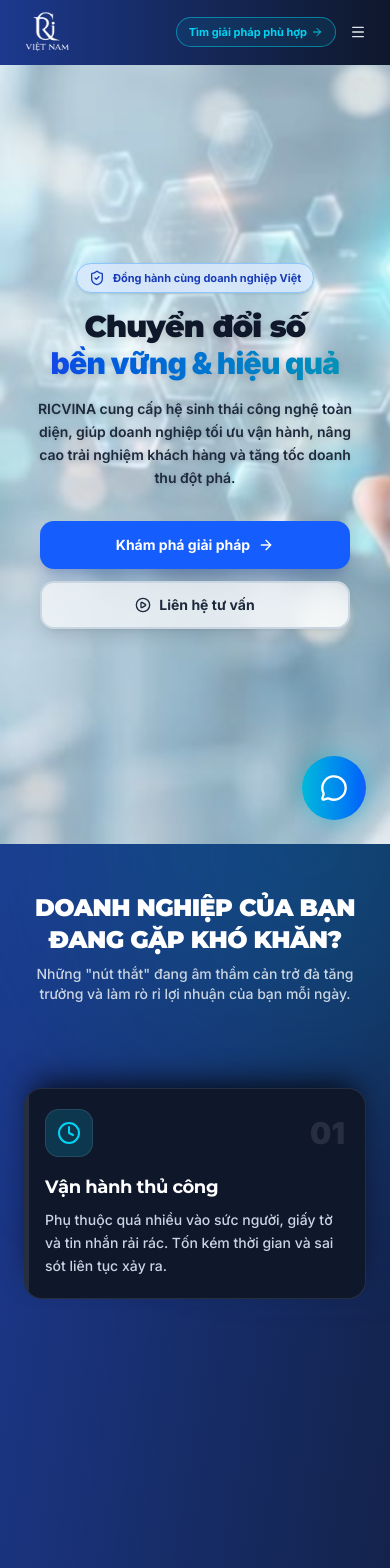
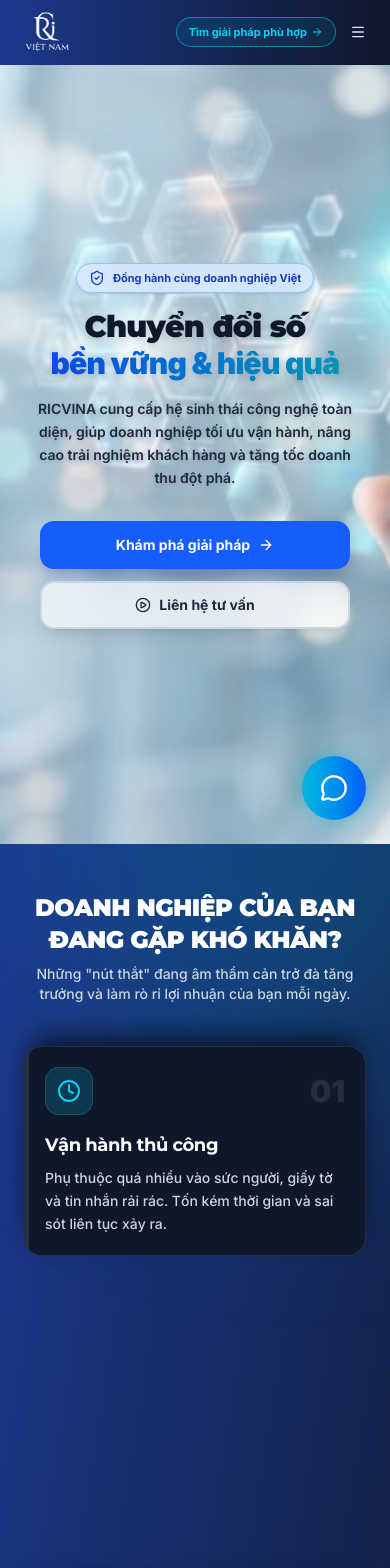
Before and after one commit to Thanh0704/New-Ric, a Next.js app: page / in a window 390 px wide. Shown: the top 1568 px of the page. Built offline with nearby package versions, Linux system fonts and the light colour scheme.

Commit message:
Update mới

```diff
--- a/src/components/sections/business-problems.tsx
+++ b/src/components/sections/business-problems.tsx
@@ -39,12 +39,9 @@ export function BusinessProblems() {
       </div>
 
       <Container className="relative z-10">
-        {/* WRAPPER TỔNG: Giữ khoảng trống cuộn pb-[15vh] cho Mobile, nhưng Laptop thì xóa (md:pb-0) */}
         <div className="relative w-full pb-[15vh] md:pb-0">
-          {/* 1. TIÊU ĐỀ:
-              - Mobile: Đứng im ở top-10vh
-              - Laptop (md:): Trả về relative, hủy sticky, canh giữa chuẩn chỉ */}
-          <div className="sticky top-[10vh] z-10 mb-[10vh] md:relative md:top-auto md:z-auto md:mx-auto md:mb-16 md:max-w-3xl md:text-center">
+          {/* 1. TIÊU ĐỀ: Vẫn đứng im ở top-[10vh] */}
+          <div className="sticky top-[10vh] z-10 mb-[5vh] md:relative md:top-auto md:z-auto md:mx-auto md:mb-16 md:max-w-3xl md:text-center">
             <AnimateOnScroll>
               <h2 className="mb-2 text-center text-2xl font-black tracking-tight text-white uppercase sm:text-3xl md:mb-4 lg:text-4xl">
                 Doanh nghiệp của bạn đang gặp khó khăn?
@@ -56,26 +53,23 @@ export function BusinessProblems() {
             </AnimateOnScroll>
           </div>
 
-          {/* 2. CÁC THẺ:
-              - Mobile: dạng block xếp dọc để cuộn sticky
-              - Laptop (md:): Trở về cấu trúc Grid lưới 2 cột / 4 cột */}
           <div className="block md:grid md:grid-cols-2 md:gap-6 lg:grid-cols-4">
             {problems.map((item, index) => {
               const Icon = item.icon
 
-              // CÁC BIẾN CHỈ DÀNH RIÊNG CHO MOBILE
-              const mobileStickyTops = ['top-[26vh]', 'top-[27vh]', 'top-[28vh]', 'top-[29vh]']
+              // =========================================================
+              // ĐÃ SỬA: Đẩy tọa độ neo tụt xuống (Từ 28vh -> 38vh).
+              // Khoảng trống tạo ra sẽ giúp các thẻ cách xa phần chữ Subtitle ở trên,
+              // tạo không gian "thở" cực kỳ xịn sò.
+              // =========================================================
+              const mobileStickyTops = ['top-[38vh]', 'top-[40vh]', 'top-[42vh]', 'top-[44vh]']
               const mobileZIndexes = ['z-20', 'z-30', 'z-40', 'z-50']
-              const mobileMargins = index === 0 ? 'mt-0' : 'mt-[40vh]' // Tạo khoảng cách vuốt giữa các thẻ
+              const mobileMargins = index === 0 ? 'mt-0' : 'mt-[40vh]'
 
               return (
                 <div
                   key={item.id}
                   className={`sticky ${mobileStickyTops[index]} ${mobileZIndexes[index]} ${mobileMargins} w-full md:relative md:top-auto md:z-auto md:mt-0 md:h-full [&>*]:h-full`}
-                  /* LỜI GIẢI THÍCH LỖI LAPTOP:
-                     Đoạn "md:relative md:top-auto md:z-auto md:mt-0" sẽ XÓA TOÀN BỘ hiệu ứng cuộn xếp lớp trên Laptop.
-                     Đoạn "md:h-full [&>*]:h-full" sẽ ÉP các khối dài bằng nhau tăm tắp, sửa cái lỗi ở ảnh sếp gửi.
-                  */
                 >
                   <AnimateOnScroll delay={index * 100}>
                     <div className="group relative flex h-full flex-col overflow-hidden rounded-2xl border border-white/10 bg-slate-900 p-5 shadow-[0_-15px_30px_-10px_rgba(0,0,0,0.8)] transition-all duration-300 md:bg-white/5 md:p-8 md:shadow-2xl md:hover:-translate-y-2 md:hover:border-cyan-400/50 md:hover:bg-white/10 md:hover:shadow-cyan-900/40">
@@ -106,7 +100,7 @@ export function BusinessProblems() {
           </div>
         </div>
 
-        {/* 3. PHẦN CHỐT: Đi ngay sau cái Wrapper trên */}
+        {/* 3. PHẦN CHỐT */}
         <div className="relative z-10 mt-16 text-center md:mt-24">
           <AnimateOnScroll delay={100}>
             <div className="inline-flex flex-col items-center justify-center">
```
